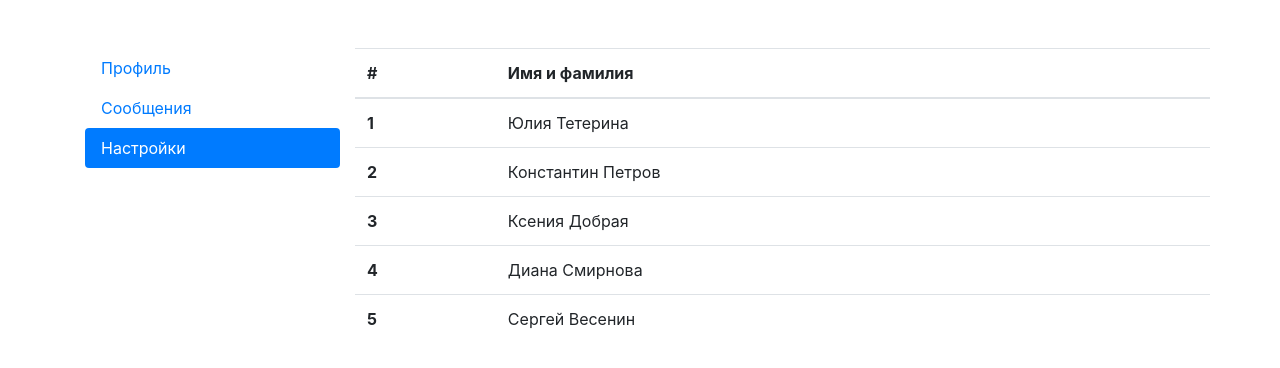
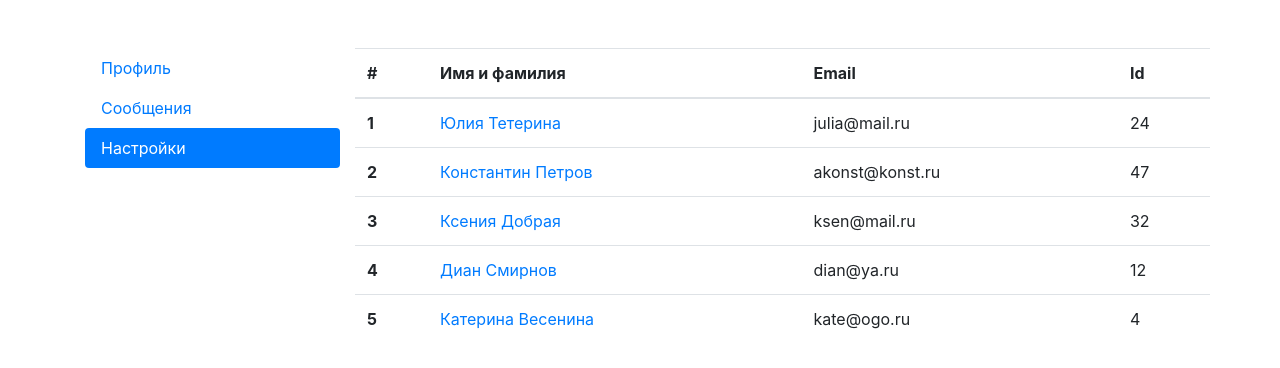
Before and after one commit to SergeyVKovrev/066-app, a React (Vite) app: page /settings in a window 1280 px wide. Shown: the top 368 px of the page. Built offline with nearby package versions, Linux system fonts and the light colour scheme.

Commit message:
занятие 20 числа

```diff
--- a/src/App.jsx
+++ b/src/App.jsx
@@ -24,7 +24,7 @@
         <div className="col-md-9">
           <Routes>
             <Route path="/" element={<h2>Вы в личном кабинете, меню выбора слева</h2>} />
-            <Route path="/profile" element={<Profile function={props.users.key_getUser} />} />
+            <Route path="/profile/*" element={<Profile function={props.users.key_getUser} />} />
             <Route path="/messages" element={<Messages />} />
             <Route path="/settings" element={<Settings function={props.users.key_getUsers} />} />
           </Routes>
--- a/src/components/Profile.jsx
+++ b/src/components/Profile.jsx
@@ -5,7 +5,8 @@
     color: "blue",
     fontSize: "1.2rem",
   };
-  let user = props.function();
+  let userId = window.location.pathname.split("/")[2];
+  let user = props.function(userId);
 
   return (
     <div className="row">
--- a/src/components/Settings.jsx
+++ b/src/components/Settings.jsx
@@ -1,10 +1,16 @@
+import { NavLink } from "react-router-dom";
+
 const TableRow = (props) => {
   return (
     <tr>
       <th scope="row">{props.index + 1}</th>
       <td>
-        {props.name} {props.lastname}
+        <NavLink to={"/profile/" + props.id}>
+          {props.name} {props.lastname}
+        </NavLink>
       </td>
+      <td>{props.email}</td>
+      <td>{props.id}</td>
     </tr>
   );
 };
@@ -15,7 +21,16 @@
   let usersCount = Object.keys(users).length;
   let userRow = [];
   for (let i = 0; i < usersCount; i++) {
-    userRow.push(<TableRow name={users[i].name} lastname={users[i].lastname} index={i} key={i} />);
+    userRow.push(
+      <TableRow
+        name={users[i].name}
+        lastname={users[i].lastname}
+        index={i}
+        key={i}
+        email={users[i].email}
+        id={users[i].id}
+      />
+    );
   }
   return (
     <div className="row">
@@ -24,6 +39,8 @@
           <tr>
             <th scope="col">#</th>
             <th scope="col">Имя и фамилия</th>
+            <th scope="col">Email</th>
+            <th scope="col">Id</th>
           </tr>
         </thead>
         <tbody>{userRow}</tbody>
--- a/src/state.jsx
+++ b/src/state.jsx
@@ -9,14 +9,52 @@
 };
 
 const users = {
-  0: { name: "Юлия", lastname: "Тетерина" },
-  1: { name: "Константин", lastname: "Петров" },
-  2: { name: "Ксения", lastname: "Добрая" },
-  3: { name: "Диана", lastname: "Смирнова" },
-  4: { name: "Сергей", lastname: "Весенин" },
+  0: {
+    name: "Юлия",
+    lastname: "Тетерина",
+    id: 24,
+    email: "julia@mail.ru",
+    avatar:
+      "https://images.unsplash.com/photo-1438761681033-6461ffad8d80?ixlib=rb-4.0.3&ixid=M3wxMjA3fDB8MHxzZWFyY2h8NHx8dXNlcnxlbnwwfHwwfHx8MA%3D%3D&w=300&q=80",
+  },
+  1: {
+    name: "Константин",
+    lastname: "Петров",
+    id: 47,
+    email: "akonst@konst.ru",
+    avatar:
+      "https://images.unsplash.com/photo-1535713875002-d1d0cf377fde?ixlib=rb-4.0.3&ixid=M3wxMjA3fDB8MHxzZWFyY2h8Mnx8dXNlcnxlbnwwfHwwfHx8MA%3D%3D&w=300&q=80",
+  },
+  2: {
+    name: "Ксения",
+    lastname: "Добрая",
+    id: 32,
+    email: "ksen@mail.ru",
+    avatar:
+      "https://images.unsplash.com/photo-1494790108377-be9c29b29330?ixlib=rb-4.0.3&ixid=M3wxMjA3fDB8MHxzZWFyY2h8Mnx8dXNlcnN8ZW58MHx8MHx8fDA%3D&w=300&q=80",
+  },
+  3: {
+    name: "Диан",
+    lastname: "Смирнов",
+    id: 12,
+    email: "dian@ya.ru",
+    avatar:
+      "https://images.unsplash.com/photo-1507003211169-0a1dd7228f2d?ixlib=rb-4.0.3&ixid=M3wxMjA3fDB8MHxzZWFyY2h8Mnx8dXNlciUyMHBlcnNvbmF8ZW58MHx8MHx8fDA%3D&w=300&q=80",
+  },
+  4: {
+    name: "Катерина",
+    lastname: "Весенина",
+    id: 4,
+    email: "kate@ogo.ru",
+    avatar:
+      "https://images.unsplash.com/photo-1573497019940-1c28c88b4f3e?ixlib=rb-4.0.3&ixid=M3wxMjA3fDB8MHxzZWFyY2h8MXx8dXNlciUyMHBlcnNvbmF8ZW58MHx8MHx8fDA%3D&w=300&q=80",
+  },
 };
 
-export function getUser() {
+export function getUser(userId) {
+  for (let i = 0; i < Object.keys(users).length; i++) {
+    if (users[i].id == userId) return users[i];
+  }
   return user;
 }
 
```
